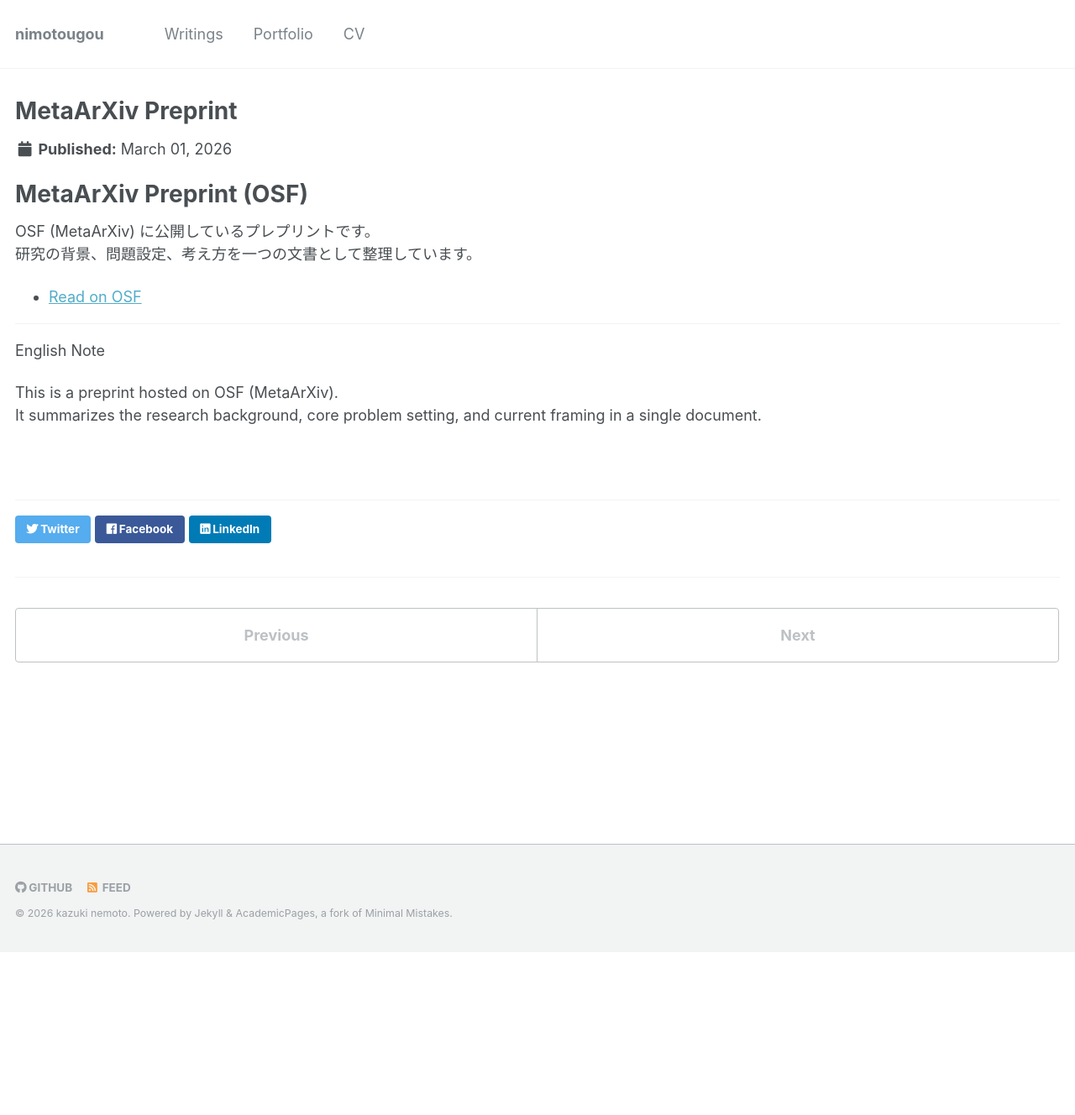
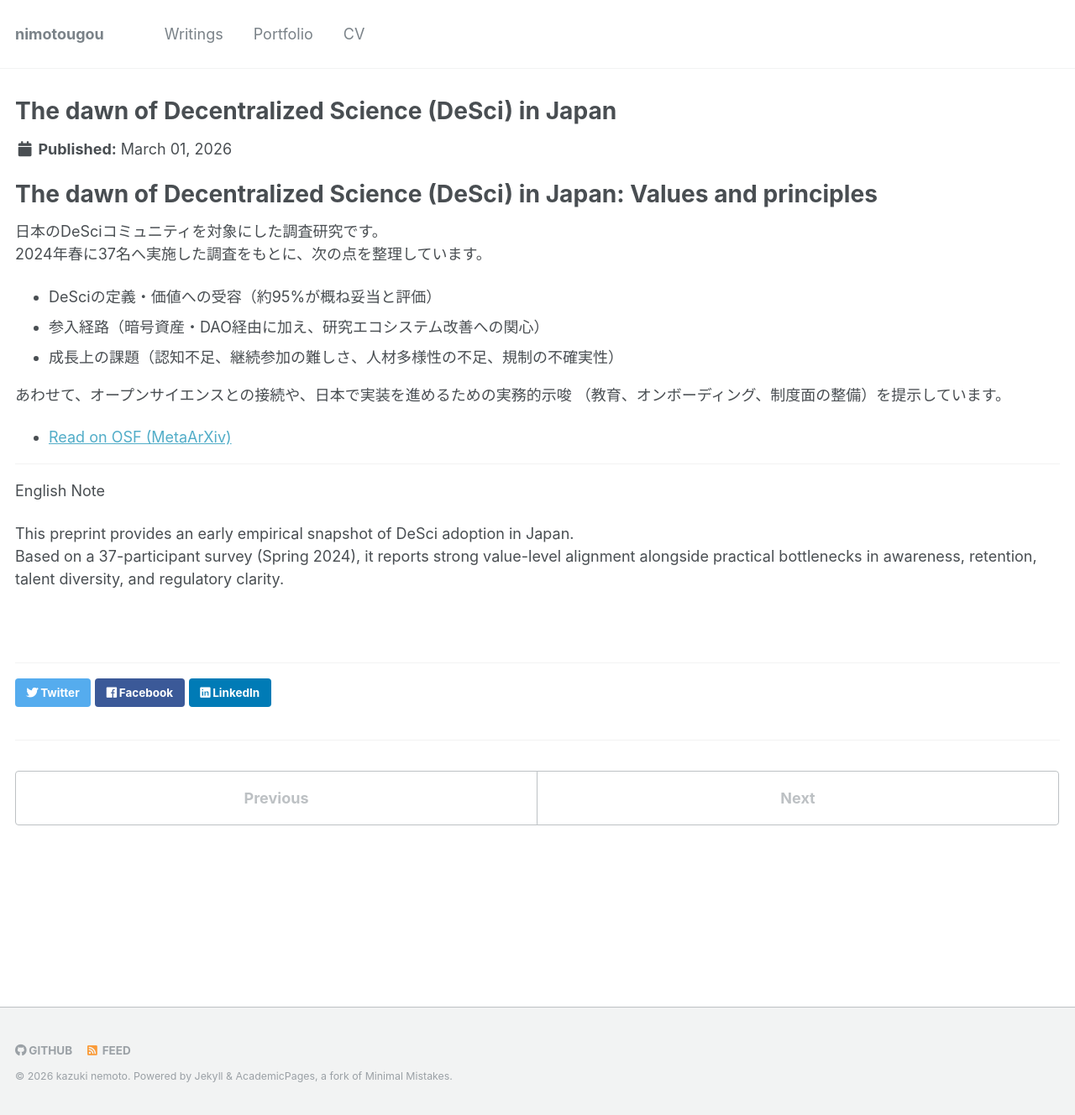
Before and after one commit to kazu-nemoto/kazu-nemoto.github.io, a Jekyll site: the page built from _portfolio/portfolio-2.md, in a window 1280 px wide. Shown: the whole page at 84% size. Built offline with Jekyll 4.4.1, drawn with Linux system fonts in a browser that asks for light colours; before the commit the page ends 1134 px from its top, so only the background shows below that.

Commit message:
Update OSF and J-STAGE portfolio entries with richer summaries

```diff
--- a/_portfolio/portfolio-2.md
+++ b/_portfolio/portfolio-2.md
@@ -1,21 +1,28 @@
 ---
-title: "MetaArXiv Preprint"
-excerpt: "OSF (MetaArXiv) で公開しているプレプリント。研究テーマと背景をまとめています。"
+title: "The dawn of Decentralized Science (DeSci) in Japan"
+excerpt: "MetaArXivプレプリント。日本のDeSci初期コミュニティを対象に、受容・参入経路・成長障壁を調査。"
 collection: portfolio
 order: 2
 medium: preprint
 ---
 
-# MetaArXiv Preprint (OSF)
+# The dawn of Decentralized Science (DeSci) in Japan: Values and principles
 
-OSF (MetaArXiv) に公開しているプレプリントです。
-研究の背景、問題設定、考え方を一つの文書として整理しています。
+日本のDeSciコミュニティを対象にした調査研究です。
+2024年春に37名へ実施した調査をもとに、次の点を整理しています。
 
-- [Read on OSF](https://osf.io/preprints/metaarxiv/yxj53_v1)
+- DeSciの定義・価値への受容（約95%が概ね妥当と評価）
+- 参入経路（暗号資産・DAO経由に加え、研究エコシステム改善への関心）
+- 成長上の課題（認知不足、継続参加の難しさ、人材多様性の不足、規制の不確実性）
+
+あわせて、オープンサイエンスとの接続や、日本で実装を進めるための実務的示唆
+（教育、オンボーディング、制度面の整備）を提示しています。
+
+- [Read on OSF (MetaArXiv)](https://osf.io/preprints/metaarxiv/yxj53_v1)
 
 ---
 
 English Note
 
-This is a preprint hosted on OSF (MetaArXiv).
-It summarizes the research background, core problem setting, and current framing in a single document.
+This preprint provides an early empirical snapshot of DeSci adoption in Japan.
+Based on a 37-participant survey (Spring 2024), it reports strong value-level alignment alongside practical bottlenecks in awareness, retention, talent diversity, and regulatory clarity.
```
Also changed, not shown: _portfolio/portfolio-3.md (+11 -8 lines).
